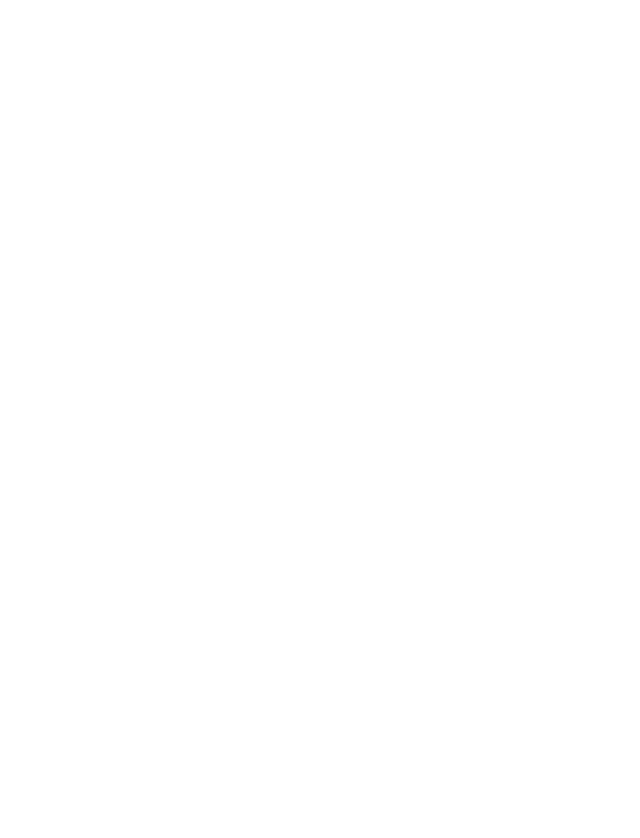
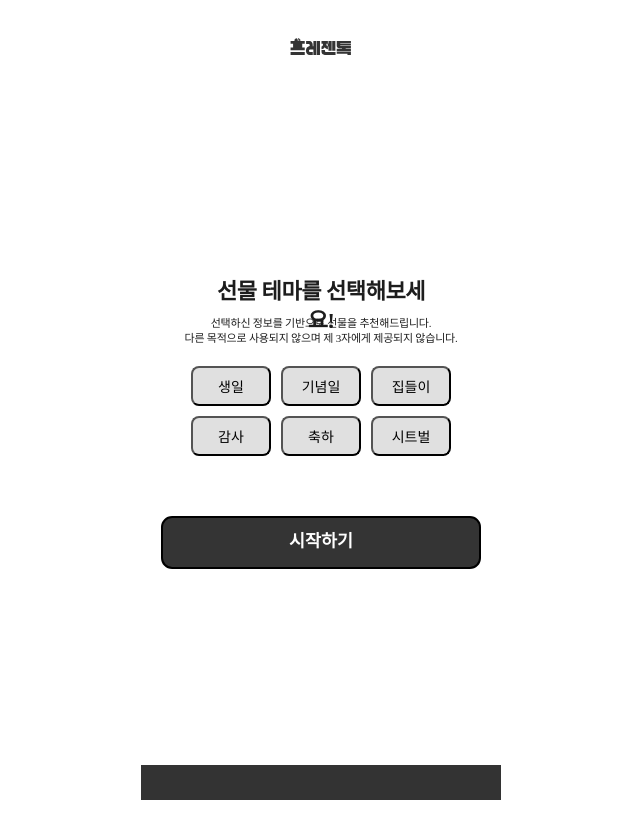
Before and after one commit to HICC-2024-2-project-contest/team4-front, a React (Vite) app: page /Gift_theme_Selection in a window 1280 px wide. Before the commit this address had no page. Shown: the top 838 px of the page, without its empty margins (319-959 px from the left). Built offline with nearby package versions, Linux system fonts and the light colour scheme; a web font is replaced by a local one.

Commit message:
세번째 페이지 연결 및 두번째 페이지 폰트 변경

```diff
--- a/src/App.jsx
+++ b/src/App.jsx
@@ -3,11 +3,12 @@ import { Routes, Route } from "react-router-dom";
 import Header from "./components/common/Header";
 import Onboarding from "./pages/Onboarding";
 import Questionnaire from "./pages/Questionnaire";
-// 페이지 가져오기
+import GiftThemeSelection from "./pages/GiftThemeSelection";
 import KakaoTalkAgree from "./pages/KakaoTalkAgree";
 import KakaoTalkUpload from "./pages/KakaoTalkUpload";
 import KakaoTalkName from "./pages/KakaoTalkName";
 import Result from "./pages/Result";
+
 
 function App() {
   console.log("✅ App 컴포넌트 렌더링됨!");
@@ -17,6 +18,7 @@ function App() {
           <Routes>
             <Route path="/" element={<Onboarding />} />
             <Route path="/questionnaire" element={<Questionnaire />} />
+            <Route path="/Gift_theme_Selection" element={<GiftThemeSelection />} />
             <Route path="/kakao_talk1" element={<KakaoTalkAgree />} />
             <Route path="/kakao_talk2" element={<KakaoTalkUpload />} />
             <Route path="/kakao_talk3" element={<KakaoTalkName />} />
--- /dev/null
+++ b/src/pages/GiftThemeSelection.jsx
@@ -0,0 +1,45 @@
+import React from "react";
+import { useNavigate } from "react-router-dom";
+import Button from "../components/common/Button";
+import Header from "../components/common/Header";
+import "../styles/GiftThemeSelection/GiftThemeSelection.css";
+
+const GiftThemeSelection = () => {
+  const navigate = useNavigate(); // 페이지 이동을 위한 useNavigate
+
+  const handleNext = () => {
+    navigate("/nextPage"); // 원하는 경로로 이동 (실제 경로로 변경해야 함)
+  };
+
+  return (
+    <div className="container">
+        <Header />
+      <h1 className="Title">선물 테마를 선택해보세요!</h1>
+      <p className="Description">
+        선택하신 정보를 기반으로 선물을 추천해드립니다.
+        <br />
+        다른 목적으로 사용되지 않으며 제 3자에게 제공되지 않습니다.
+      </p>
+
+      <div className="ButtonGrid">
+        <button className="ThemeButton">생일</button>
+        <button className="ThemeButton">기념일</button>
+        <button className="ThemeButton">집들이</button>
+        <button className="ThemeButton">감사</button>
+        <button className="ThemeButton">축하</button>
+        <button className="ThemeButton">시트벌</button>
+
+      </div>
+         <div className="ButtonContainer">
+         <Button text="시작하기" type="black" onClick={() => {
+          console.log("✅ 다음 클릭됨!");
+          navigate("/KakaoTalkAgree");
+         }} />
+        </div>
+
+        <div className="Footer"></div>
+    </div>
+  );
+};
+
+export default GiftThemeSelection;
--- a/src/pages/Questionnaire.jsx
+++ b/src/pages/Questionnaire.jsx
@@ -8,6 +8,7 @@ const Questionnaire = () => {
   console.log("✅ Questionnaire 화면 렌더링됨!");
   const [gender, setGender] = useState(null);
   const [relationship, setRelationship] = useState(null);
+  const navigate = useNavigate(); // ✅ 네비게이트 함수 추가
 
   return (
     <div className="PageContainer">
@@ -38,7 +39,12 @@ const Questionnaire = () => {
         </div>
       </div>
 
-      <Button text="다음" type="black" onClick={() => alert(`성별: ${gender}, 관계: ${relationship}`)} disabled={!gender || !relationship} />
+      <div className="ButtonContainer">
+        <Button text="다음" type="black" onClick={() => {
+          console.log("✅ 다음 버튼 클릭됨!");
+          navigate("/gift_theme_Selection");
+        }} />
+      </div>
 
       <div className="Footer"></div>
     </div>
--- /dev/null
+++ b/src/styles/GiftThemeSelection/GiftThemeSelection.css
@@ -0,0 +1,52 @@
+.container {
+    display: flex;
+    flex-direction: column;
+    align-items: center;
+    justify-content: center;
+    height: 100vh;
+  }
+
+  .Title {
+    font-family: 'Pretendard';
+    font-weight: 600;
+    font-size: 22px;
+    text-align: center;
+    margin-bottom: 10px;
+  }
+
+  .Description {
+    font-family: 'Pretendard';
+    font-weight: 500;
+    font-size: 11px;
+    text-align: center;
+    margin-bottom: 20px;
+    white-space: nowrap;
+  }
+
+  .ButtonGrid {
+    display: grid;
+    grid-template-columns: repeat(3, 1fr);
+    gap: 10px;
+    margin-bottom: 20px;
+  }
+
+  .ThemeButton {
+    width: 80px;
+    height: 40px;
+    background: #E0E0E0;
+    border-radius: 8px;
+    font-size: 14px;
+    font-weight: 500;
+    cursor: pointer;
+  }
+
+  .NextButton {
+    width: 200px;
+    height: 40px;
+    background: black;
+    color: white;
+    font-size: 16px;
+    font-weight: 600;
+    border-radius: 8px;
+    cursor: pointer;
+  }
--- a/src/styles/questionnaire/Questionnaire.css
+++ b/src/styles/questionnaire/Questionnaire.css
@@ -80,3 +80,36 @@
     position: absolute;
     bottom: 0;
   }
+
+/* 타이틀 (상대방에 대해 알려주세요) */
+.Title {
+    position: relative;  /* 절대값 대신 상대값 */
+    width: 215px;
+    height: 29px;
+    margin: 20px auto 10px; /* 상단 여백 확보 */
+    font-family: 'Pretendard';
+    font-weight: 600;
+    font-size: 22px;
+    line-height: 29px;
+    text-align: center;
+    letter-spacing: -0.02em;
+    color: #1D1D1D;
+  }
+
+  /* 설명 (선택하신 정보로 선물 추천) */
+  .Description {
+    position: relative;  /* 절대값 대신 상대값 */
+    width: auto;
+    font-family: 'Pretendard';
+    font-weight: 500;
+    font-size: 11px;
+    line-height: 15px;
+    text-align: center;
+    letter-spacing: -0.02em;
+    color: #1D1D1D;
+
+    white-space: nowrap; /* 한 줄로 유지 */
+    overflow: hidden;
+    text-overflow: ellipsis; /* 필요 시 말줄임표(...) 처리 */
+    margin-bottom: 20px; /* 다음 요소와 간격 */
+  }
```
